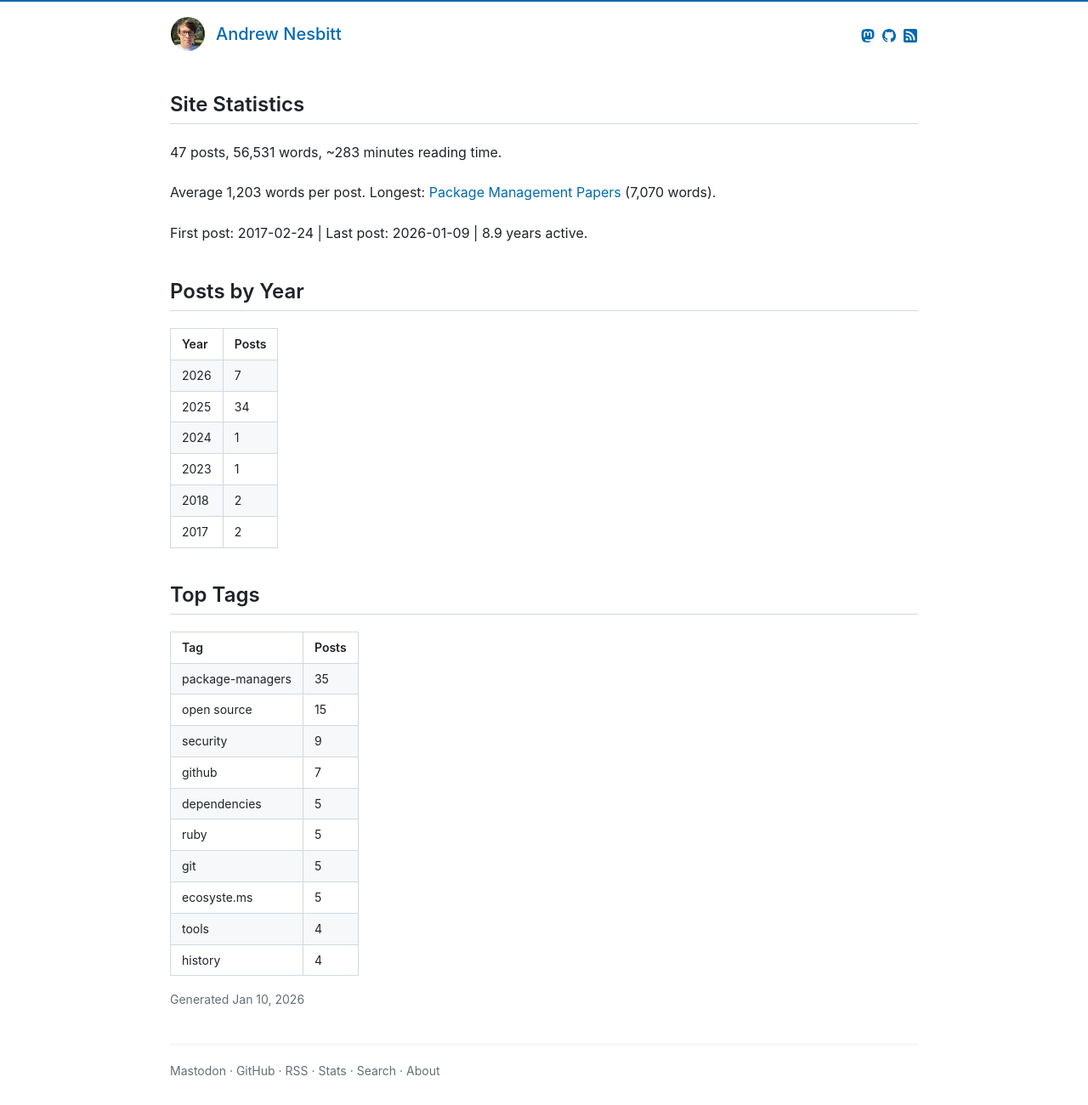
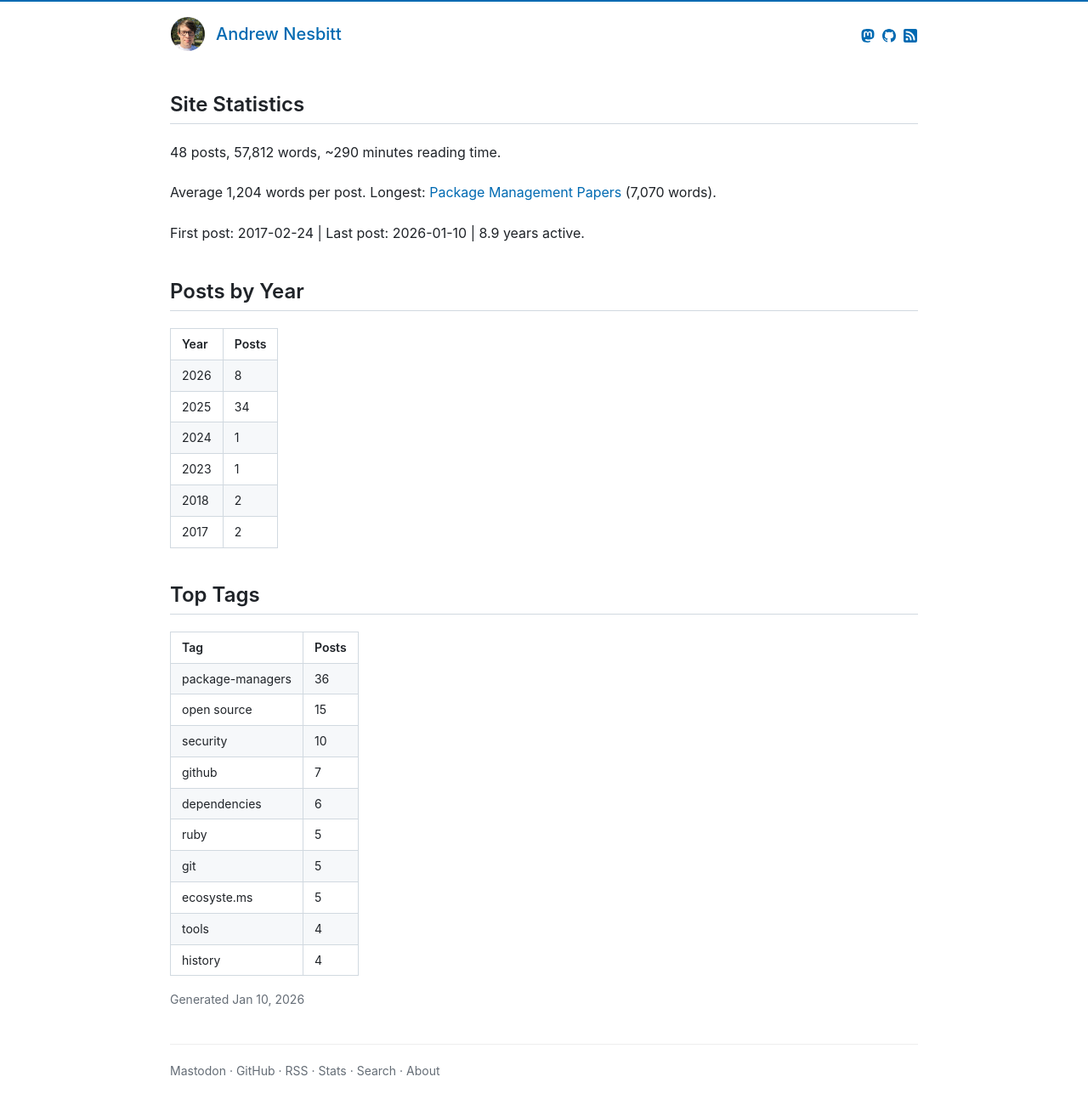
Before and after one commit to andrew/nesbitt.io, a Jekyll site: the page built from stats.html, in a window 1280 px wide. Shown: the whole page at 85% size. Built offline with Jekyll 4.4.1, drawn with Linux system fonts in a browser that asks for light colours.

Commit message:
Add post on best practices for reducing Dependabot noise

```diff
--- a/_data/stats.json
+++ b/_data/stats.json
@@ -1,9 +1,9 @@
 {
-  "generated_at": "2026-01-10T10:37:46Z",
-  "total_posts": 47,
-  "total_words": 56531,
-  "reading_minutes": 283,
-  "average_words": 1203,
+  "generated_at": "2026-01-10T11:53:46Z",
+  "total_posts": 48,
+  "total_words": 57812,
+  "reading_minutes": 290,
+  "average_words": 1204,
   "longest_post": {
     "title": "Package Management Papers",
     "url": "/2025/11/13/package-management-papers.html",
@@ -20,16 +20,16 @@
     "date": "2017-02-24"
   },
   "last_post": {
-    "title": "Package Management Blog Posts",
-    "url": "/2026/01/09/package-management-blog-posts.html",
-    "date": "2026-01-09"
+    "title": "16 Best Practices for Reducing Dependabot Noise",
+    "url": "/2026/01/10/16-best-practices-for-reducing-dependabot-noise.html",
+    "date": "2026-01-10"
   },
   "years_active": 8.9,
   "posts_per_month": 0.4,
   "posts_by_year": [
     {
       "year": 2026,
-      "count": 7
+      "count": 8
     },
     {
       "year": 2025,
@@ -55,7 +55,7 @@
   "posts_by_month": [
     {
       "month": "2026-01",
-      "count": 7
+      "count": 8
     },
     {
       "month": "2025-12",
@@ -93,12 +93,12 @@
     "wednesday": 5,
     "thursday": 9,
     "friday": 8,
-    "saturday": 6
+    "saturday": 7
   },
   "tags": [
     {
       "name": "package-managers",
-      "count": 35
+      "count": 36
     },
     {
       "name": "open source",
@@ -106,7 +106,7 @@
     },
     {
       "name": "security",
-      "count": 9
+      "count": 10
     },
     {
       "name": "github",
@@ -114,7 +114,7 @@
     },
     {
       "name": "dependencies",
-      "count": 5
+      "count": 6
     },
     {
       "name": "ruby",
```
Also changed, not shown: _posts/2026-01-10-16-best-practices-for-reducing-dependabot-noise.md (added, +170 -0 lines).
